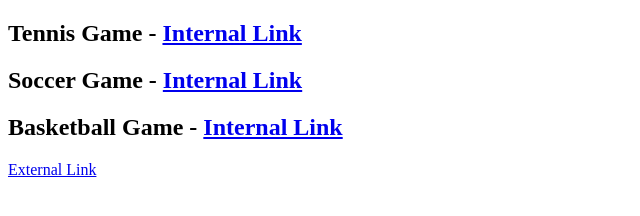
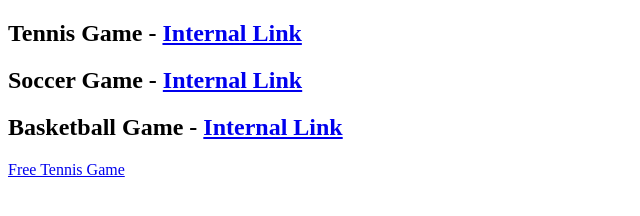
Before and after one commit to kkemper21/Links, a plain HTML site: page index.html in a window 1280 px wide. Shown: the full height of the page, 0-640 px from the left. Drawn offline with Linux system fonts and the light colour scheme.

Commit message:
Update index.html

```diff
--- a/index.html
+++ b/index.html
@@ -12,8 +12,8 @@
 <h2>Basketball Game - <a href="internal.html">Internal Link</a></h2>
 
 
-<!-- this is external link as requested to another website-->
-<a href="https://freetennis.org/">External Link</a>
+<!-- external link-->
+<a href="https://freetennis.org/">Free Tennis Game</a>
 
 </body>
 
```
